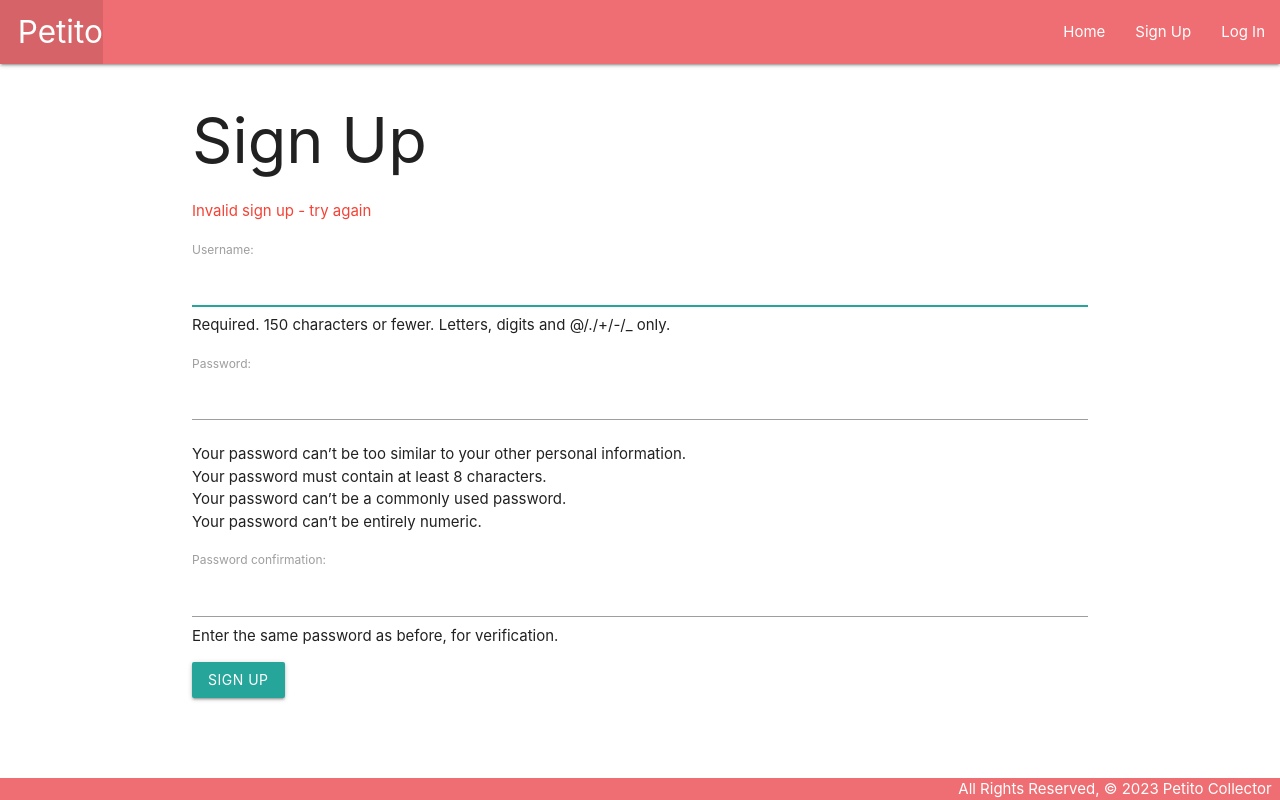
After one commit to danielamansolino/Petito, a Django app: page /accounts/signup/ in a window 1280 px wide. The commit adds this page. Run offline with Django 4.2, Linux system fonts and the light colour scheme.

Commit message:
user can create an account or login and logout

```diff
--- a/main_app/templates/base.html
+++ b/main_app/templates/base.html
@@ -20,9 +20,11 @@
         <ul class="right">
             <li> <a href="{% url 'home' %}">Home</a></li>
             {% if user.is_authenticated %}
-            <li><a href="{% url 'about' %}">About</a></li>
+              <li><a href="{% url 'about' %}">About</a></li>
+              <li><a href="{% url 'logout' %}">Log Out</a></li>
             {% else %}
-
+              <li><a href="{% url 'signup' %}">Sign Up</a></li>
+              <li><a href="{% url 'login' %}">Log In</a></li>
             {% endif %}
         </ul>
       </div>
--- /dev/null
+++ b/main_app/templates/registration/signup.html
@@ -0,0 +1,14 @@
+{% extends 'base.html' %}
+{% block content %}
+
+<h1>Sign Up</h1>
+
+<p class="red-text">{{ error_message }}</p>
+
+<form method="POST" action="{% url 'signup' %}">
+  {% csrf_token %}
+  {{ form.as_p }}
+  <input type="submit" class="btn" value="Sign Up">
+</form>
+
+{% endblock %}
--- a/main_app/urls.py
+++ b/main_app/urls.py
@@ -3,5 +3,6 @@ from . import views
 
 urlpatterns = [
     path('', views.home, name='home'),
-    path('about/', views.about, name='about')
+    path('about/', views.about, name='about'),
+    path('accounts/signup/', views.signup, name='signup'),
 ]
--- a/main_app/views.py
+++ b/main_app/views.py
@@ -1,5 +1,6 @@
-from django.shortcuts import render
-
+from django.shortcuts import render, redirect
+from django.contrib.auth import login
+from django.contrib.auth.forms import UserCreationForm
 # Create your views here.
 
 def home(request):
@@ -7,3 +8,17 @@ def home(request):
 
 def about(request):
     return render(request, 'about.html')
+
+def signup(request):
+    error_message = ''
+    if request.method == 'POST':
+        form = UserCreationForm(request.POST)
+        if form.is_valid():
+            user = form.save()
+            login(request, user)
+            return redirect('home') # later we need to RE-DIRECT to the INDEX!!!!
+    else:
+        error_message = 'Invalid sign up - try again'
+    form = UserCreationForm()
+    context = {'form': form, 'error_message': error_message}
+    return render(request, 'registration/signup.html', context)
--- a/petito/settings.py
+++ b/petito/settings.py
@@ -119,6 +119,7 @@ USE_TZ = True
 STATIC_URL = 'static/'
 
 LOGIN_REDIRECT_URL = 'home'
+LOGOUT_REDIRECT_URL = 'home'
 
 # Default primary key field type
 # https://docs.djangoproject.com/en/4.2/ref/settings/#default-auto-field
```
